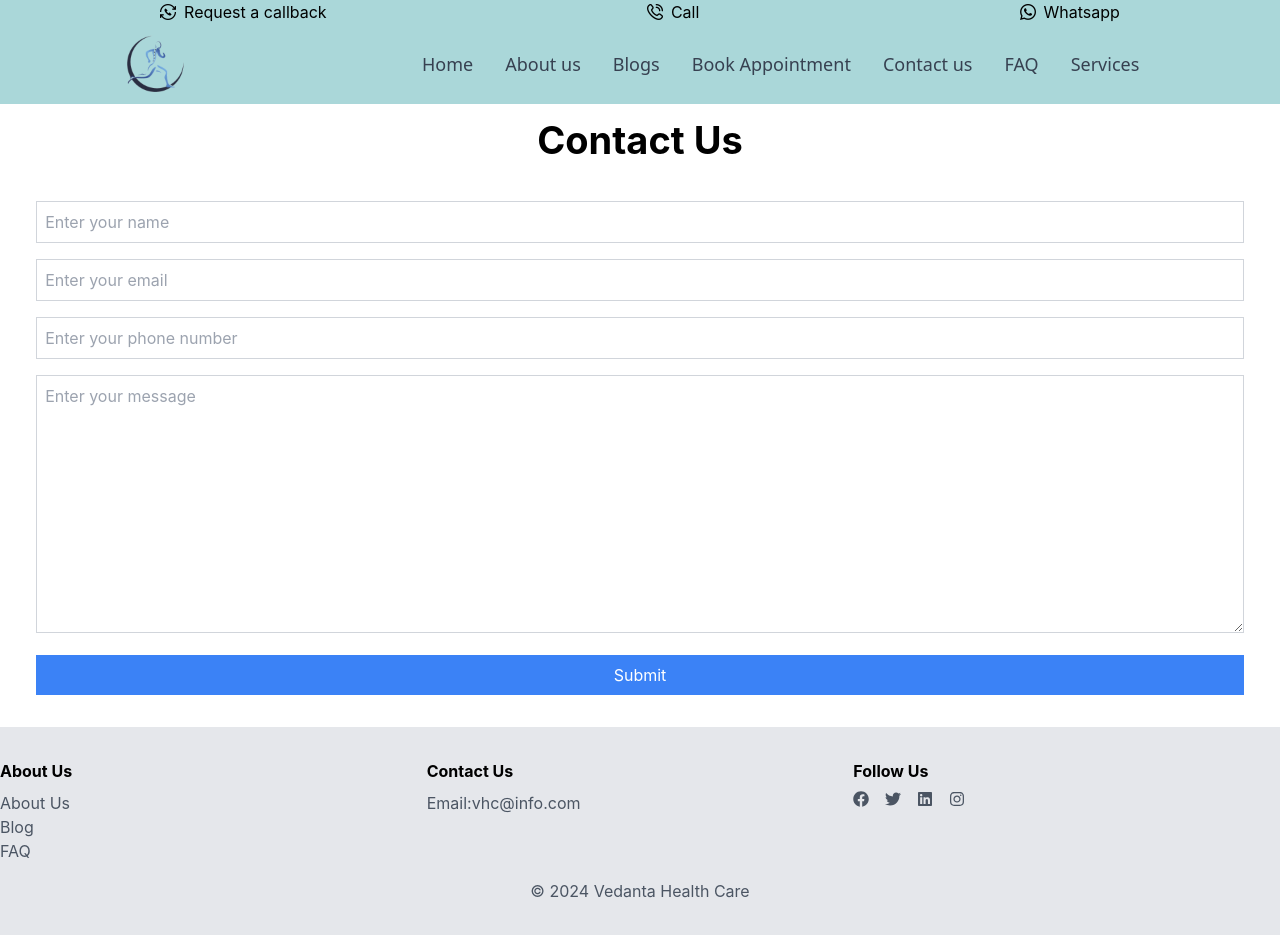
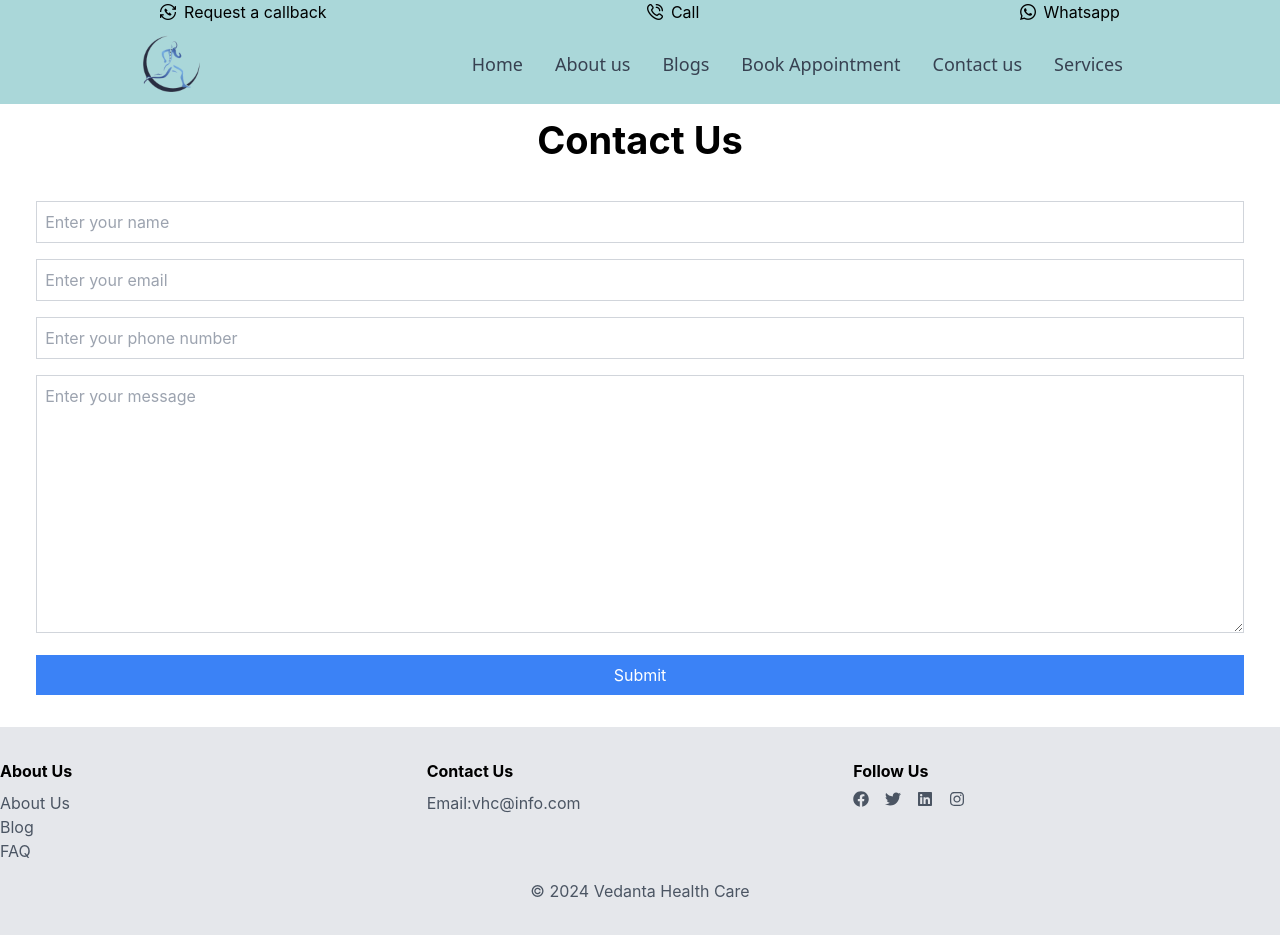
Before and after one commit to pranjalsingh03/vedantahealthcare, a React (Create React App) app: page /contact in a window 1280 px wide. Built offline with nearby package versions, Linux system fonts and the light colour scheme.

Commit message:
refactor: Remove commented out code in Navbar.js

```diff
--- a/src/comp/Navbar.js
+++ b/src/comp/Navbar.js
@@ -24,9 +24,9 @@ const Navlinks = () => {
       <NavLink to="/contact" className="text-gray-700 hover:text-gray-900 p-4">
         Contact us
       </NavLink>
-      <NavLink to="/FAQ" className="text-gray-700 hover:text-gray-900 p-4">
+      {/* <NavLink to="/FAQ" className="text-gray-700 hover:text-gray-900 p-4">
         FAQ
-      </NavLink>
+      </NavLink> */}
       <NavLink to="/services" className="text-gray-700 hover:text-gray-900 p-4">
         Services
       </NavLink>
```
